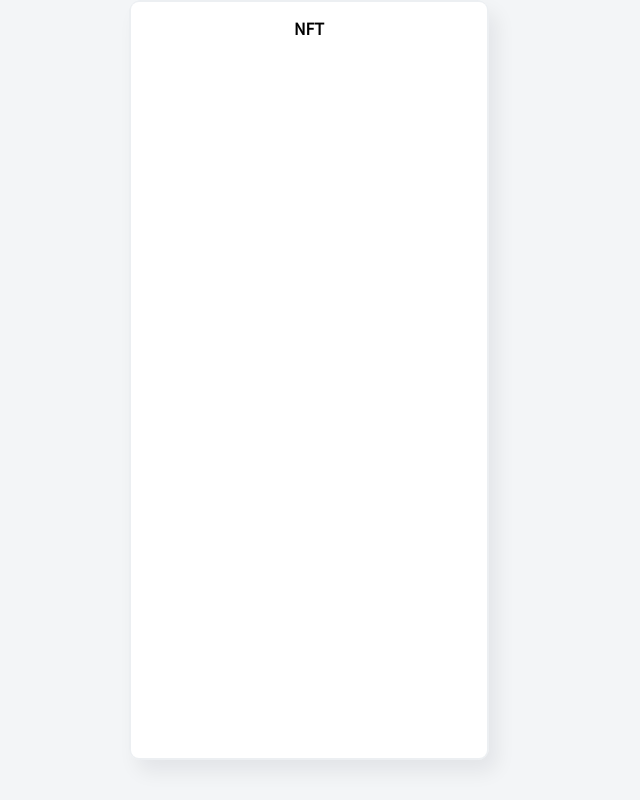
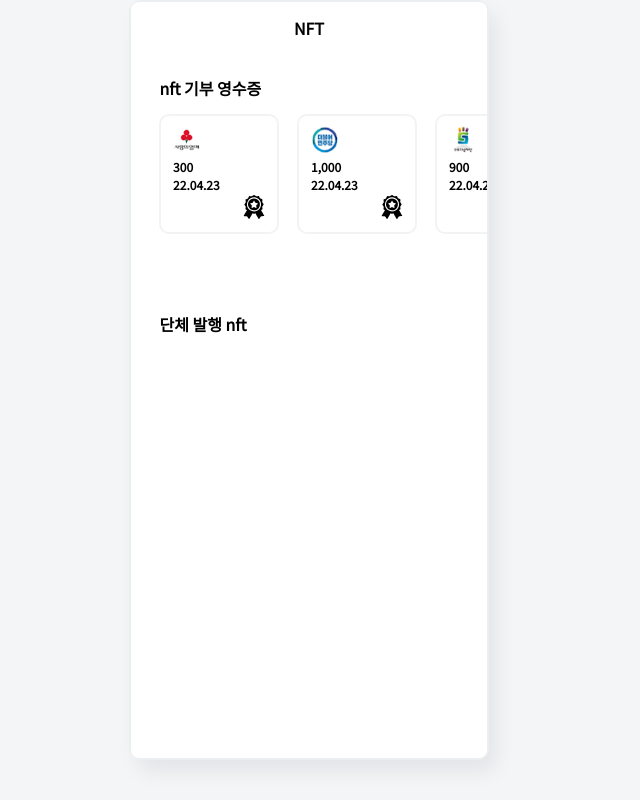
Before and after one commit to jksj97/cojam-donation, a plain HTML site: page nft.html in a window 1280 px wide. Shown: the whole page, without its empty margins (331-971 px from the left). Drawn offline with Linux system fonts and the light colour scheme.

Commit message:
10th commit

```diff
--- a/css/whitever.css
+++ b/css/whitever.css
@@ -510,3 +510,20 @@ h3{font-size: 13px;}
 /*nft*/
 .head{width: 100%; height: 60px; text-align: center;}
 .head > h4{margin-top: 14px;}
+.paperitems-inner{width: 100%; height: 122px; white-space: nowrap; margin-top: 14px;}
+.paper-box{
+    width: 120px;
+    height: 120px;
+    border: 2px solid #F1F3F5;
+    border-radius: 10px;
+    display: inline-block;
+    margin-right: 14px;
+    white-space: nowrap;
+}
+.paper-box > .paperbox-inner{margin: 10px auto; width: 80%; height: 80%; position: relative;}
+.paper-box > .paperbox-inner > .paperbox-top > p{position: absolute; font-size: 12px; font-weight: 700; color: black;}
+.paper-box > .paperbox-inner > .paperbox-top > p:nth-child(1){top: 30px;}
+.paper-box > .paperbox-inner > .paperbox-top > p:nth-child(2){top: 50px;}
+.paper-box > .paperbox-inner > .paperbox-bot > img{width: 24px; height: 24px; position: absolute; right: 0; bottom: 0;}
+
+.nftbox-container{margin-top: 76px; width: 100%; }
--- a/nft.html
+++ b/nft.html
@@ -19,6 +19,54 @@
             <div class="head">
                 <h4>NFT</h4>
             </div>
+
+            <div class="pay-paper">
+                <h4>nft 기부 영수증</h4>
+                <div class="paperitems-inner">
+                <div class="paper-box">
+                    <div class="paperbox-inner">
+                        <div class="paperbox-top">
+                            <img src="./asset/img/logo/paperlogo-01.png" alt="">
+                            <p>22.04.23</p>
+                            <p>300</p>
+                        </div>
+                        <div class="paperbox-bot"><img src="./asset/img/icon/premium-badge-svgrepo-com.svg" alt=""></div>
+                    </div>
+                </div>
+                <div class="paper-box">
+                    <div class="paperbox-inner">
+                        <div class="paperbox-top">
+                            <img src="./asset/img/logo/paperlogo-02.png" alt="">
+                            <p>22.04.23</p>
+                            <p>1,000</p>
+                        </div>
+                        <div class="paperbox-bot"><img src="./asset/img/icon/premium-badge-svgrepo-com.svg" alt=""></div>
+                    </div>
+                </div>
+                <div class="paper-box">
+                    <div class="paperbox-inner">
+                        <div class="paperbox-top">
+                            <img src="./asset/img/logo/paperlogo-03.png" alt="">
+                            <p>22.04.23</p>
+                            <p>900</p>
+                        </div>
+                        <div class="paperbox-bot"><img src="./asset/img/icon/premium-badge-svgrepo-com.svg" alt=""></div>
+                    </div>
+                </div>
+                </div>
+            </div>
+
+            <div class="nftbox-container">
+                <h4>단체 발행 nft</h4>
+                <ul>
+                    <li></li>
+                    <li></li>
+                    <li></li>
+                    <li></li>
+                    <li></li>
+                    <li></li>
+                </ul>
+            </div>
         </div>
     </div>
 
```
Also changed, not shown: asset/img/logo/paperlogo-01.png (added), asset/img/logo/paperlogo-01.svg (added), asset/img/logo/paperlogo-02.png (added), asset/img/logo/paperlogo-02.svg (added), asset/img/logo/paperlogo-03.png (added), asset/img/logo/paperlogo-03.svg (added).
